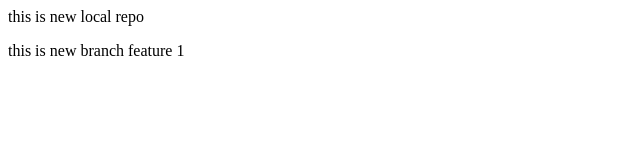
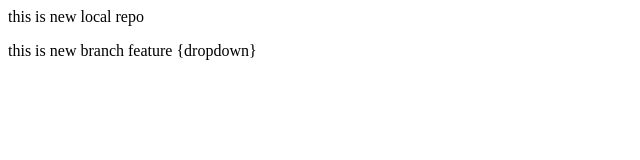
Before and after one commit to tush-tayal/localrepo, a plain HTML site: page index.html in a window 1280 px wide. Shown: the full height of the page, 0-640 px from the left. Drawn offline with Linux system fonts and the light colour scheme.

```diff
--- a/index.html
+++ b/index.html
@@ -1,2 +1,2 @@
 <p>this is new local repo</p>
-<p>this is new branch feature 1</p>
+<p>this is new branch feature {dropdown}</p>
```
